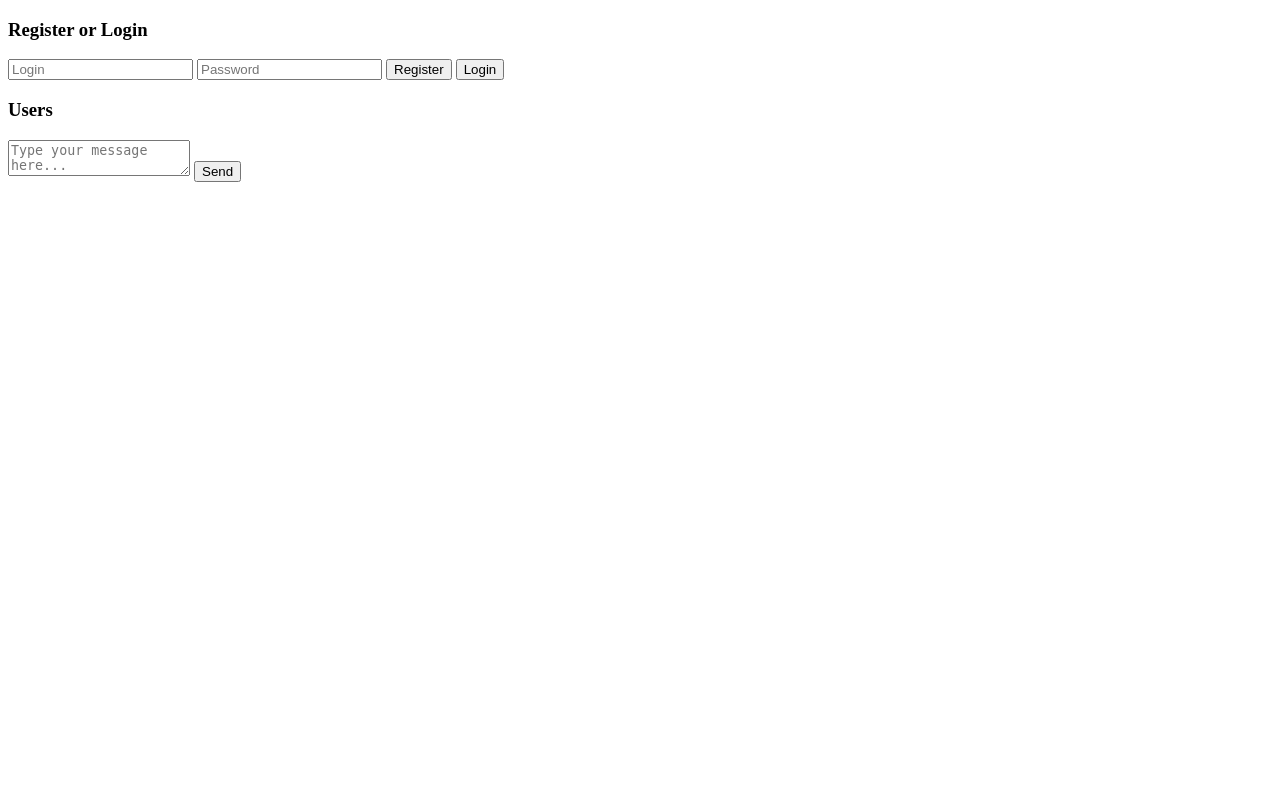
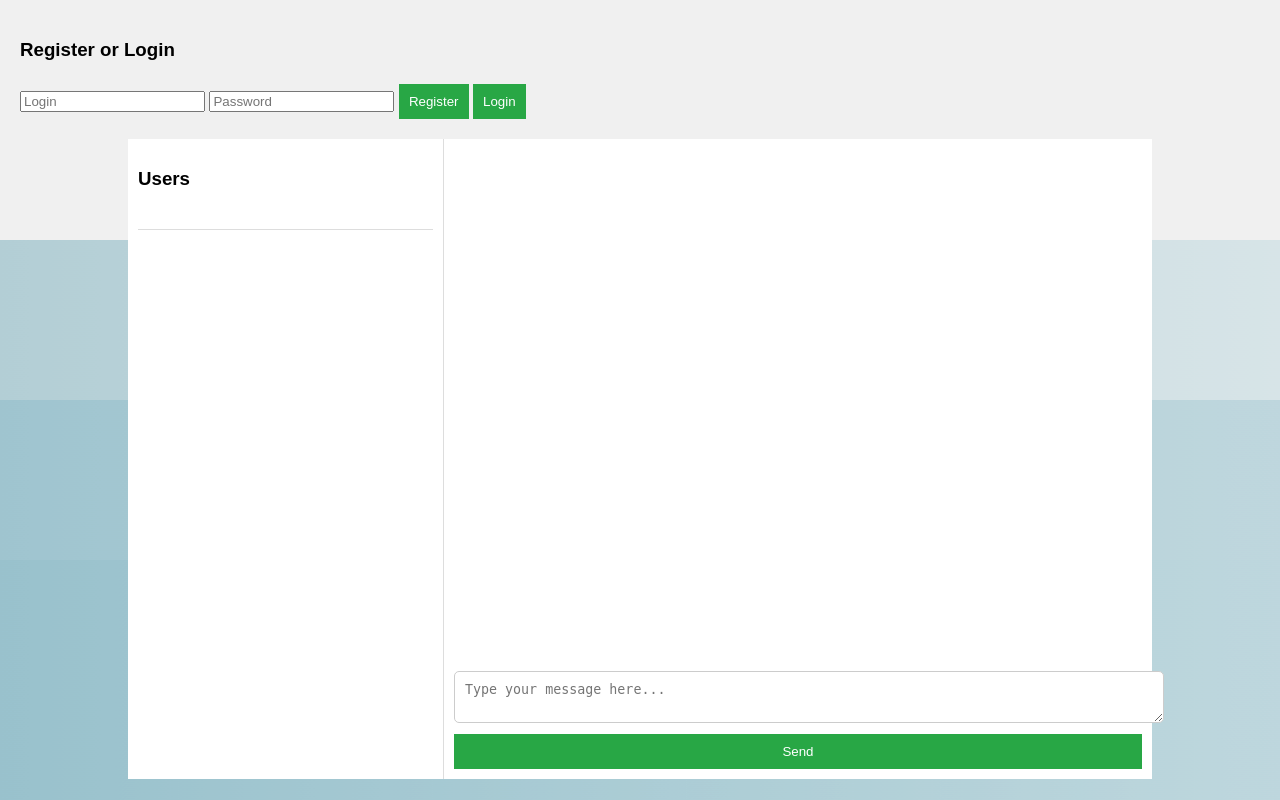
Before and after one commit to shujgarx/messenger_local, a Flask app: page / in a window 1280 px wide. Run offline with Flask 3, Linux system fonts and the light colour scheme.

Commit message:
init
init

```diff
--- a/templates/site.html
+++ b/templates/site.html
@@ -5,10 +5,163 @@
     <meta name="viewport" content="width=device-width, initial-scale=1.0">
     <title>Messenger</title>
     <style>
-        /* CSS тут тот же самый */
+        /* Добавим градиентные волны на задний фон */
+        body {
+            font-family: Arial, sans-serif;
+            margin: 0;
+            padding: 0;
+            height: 100vh;
+            background-color: #f0f0f0;
+            overflow: hidden;
+        }
+
+        /* Контейнер для градиентов */
+        .background {
+            position: absolute;
+            top: 0;
+            left: 0;
+            width: 100%;
+            height: 100%;
+            overflow: hidden;
+            z-index: -1;
+        }
+
+        /* Основной стиль волн */
+        .wave {
+            position: absolute;
+            bottom: 0;
+            width: 200%;
+            height: 100%;
+            background-repeat: no-repeat;
+            background-position: 0 bottom;
+            transform: rotate(0deg);
+            opacity: 0.6;
+            animation: animateWaves 10s linear infinite;
+        }
+
+        /* Первая волна */
+        .wave1 {
+            background: linear-gradient(90deg, rgba(135,182,194,1) 0%, rgba(255,255,255,1) 100%);
+            height: 30%;
+            animation-delay: 0s;
+        }
+
+        /* Вторая волна */
+        .wave2 {
+            background: linear-gradient(90deg, rgba(174,213,230,1) 0%, rgba(135,182,194,1) 100%);
+            height: 50%;
+            animation-delay: -2s;
+        }
+
+        /* Третья волна */
+        .wave3 {
+            background: linear-gradient(90deg, rgba(135,182,194,1) 0%, rgba(255,255,255,1) 100%);
+            height: 70%;
+            animation-delay: -4s;
+        }
+
+        @keyframes animateWaves {
+            0% {
+                transform: translateX(0) translateY(0) rotate(0deg);
+            }
+            100% {
+                transform: translateX(-50%) translateY(0) rotate(0deg);
+            }
+        }
+
+        /* Стили для контейнера с чатом */
+        #auth-section {
+            padding: 20px;
+            margin: auto;
+            z-index: 1;
+            position: relative;
+        }
+
+        #chat-container {
+            display: none;
+            width: 80%;
+            height: 80vh;
+            margin: auto;
+            display: flex;
+            flex-direction: row;
+            z-index: 1;
+            position: relative;
+        }
+
+        #user-list {
+            width: 30%;
+            background-color: #fff;
+            padding: 10px;
+            border-right: 1px solid #ddd;
+        }
+
+        #user-list div {
+            padding: 10px;
+            border-bottom: 1px solid #ddd;
+            cursor: pointer;
+        }
+
+        #user-list div:hover {
+            background-color: #f0f0f0;
+        }
+
+        #chat-box {
+            width: 70%;
+            padding: 10px;
+            background-color: white;
+            display: flex;
+            flex-direction: column;
+            justify-content: space-between;
+        }
+
+        #messages {
+            height: 80%;
+            overflow-y: scroll;
+            margin-bottom: 20px;
+        }
+
+        .message {
+            padding: 10px;
+            margin-bottom: 5px;
+            border-radius: 8px;
+        }
+
+        .message.sent {
+            background-color: #dcf8c6;
+            align-self: flex-end;
+        }
+
+        .message.received {
+            background-color: #f1f1f1;
+            align-self: flex-start;
+        }
+
+        textarea {
+            width: 100%;
+            padding: 10px;
+            border-radius: 5px;
+            border: 1px solid #ccc;
+        }
+
+        button {
+            padding: 10px;
+            border: none;
+            background-color: #28a745;
+            color: white;
+            cursor: pointer;
+            margin-top: 5px;
+        }
+
     </style>
 </head>
 <body>
+    <!-- Добавим контейнер для фона с волнами -->
+    <div class="background">
+        <div class="wave wave1"></div>
+        <div class="wave wave2"></div>
+        <div class="wave wave3"></div>
+    </div>
+
     <div id="auth-section">
         <h3>Register or Login</h3>
         <input type="text" id="login" placeholder="Login">
```
